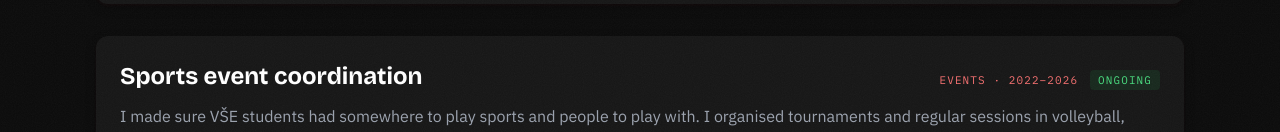
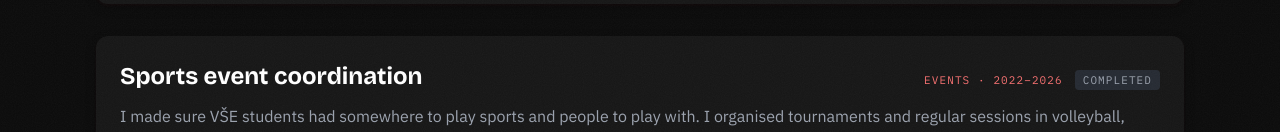
Before and after one commit to petrhollan22/petr-portfolio, a Next.js app: page /en/hustle in a window 1280 px wide. Shown: the part 660-792 px from the top of the page. Built offline with nearby package versions, Linux system fonts and the light colour scheme; no server answers.

Commit message:
Fix sports-events status to COMPLETED

```diff
--- a/data/hustle.ts
+++ b/data/hustle.ts
@@ -33,7 +33,7 @@ export const hustleProjects: HustleProject[] = [
   },
   {
     id: "sports-events",
-    status: "ONGOING",
+    status: "COMPLETED",
     title: { cs: "Organizace sportovních akcí", en: "Sports event coordination" },
     description: {
       cs: "Staral jsem se o to, aby studenti VŠE měli kde a s kým sportovat. Organizoval jsem turnaje a pravidelné akce ve volejbalu, badmintonu nebo třeba boulderingu.",
```
